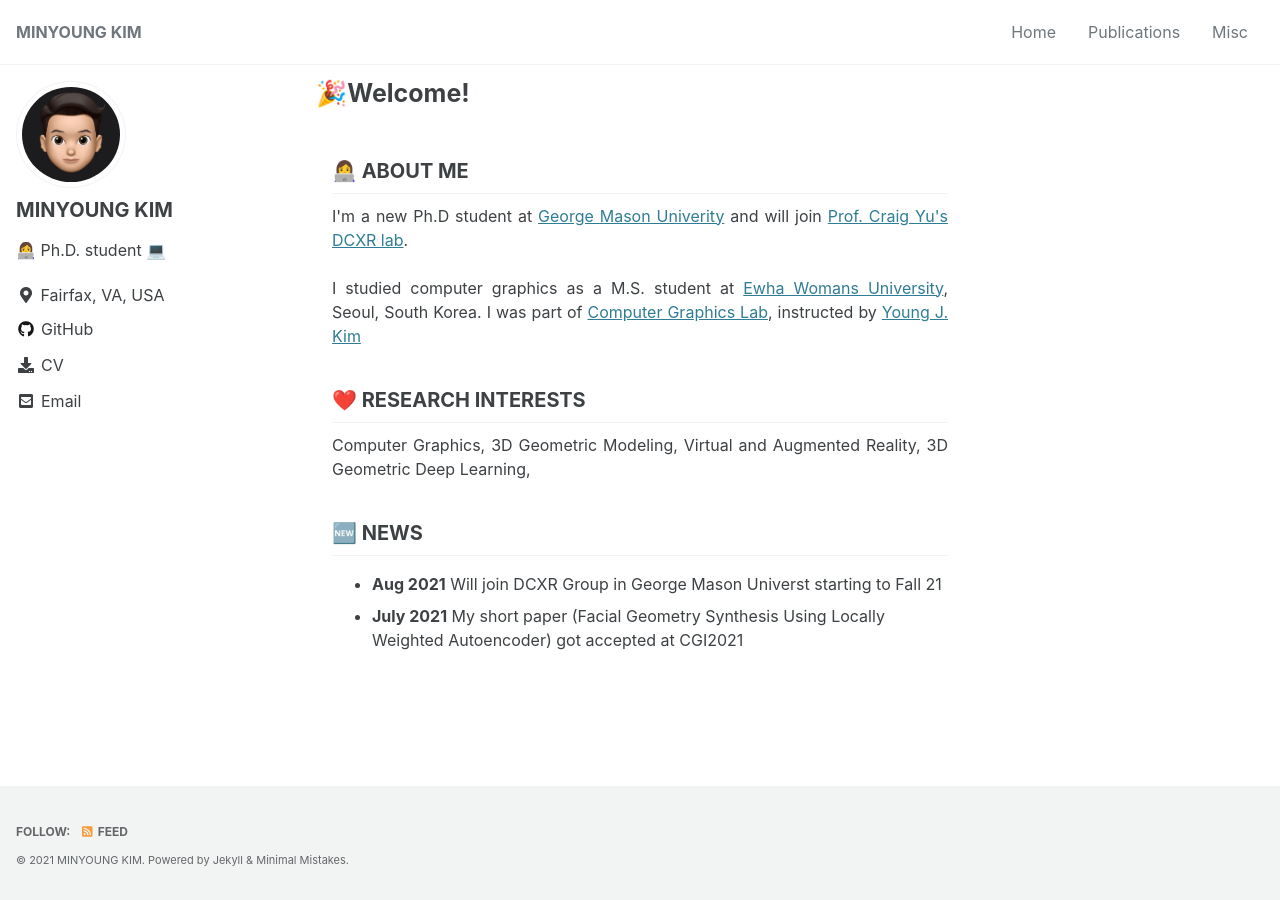
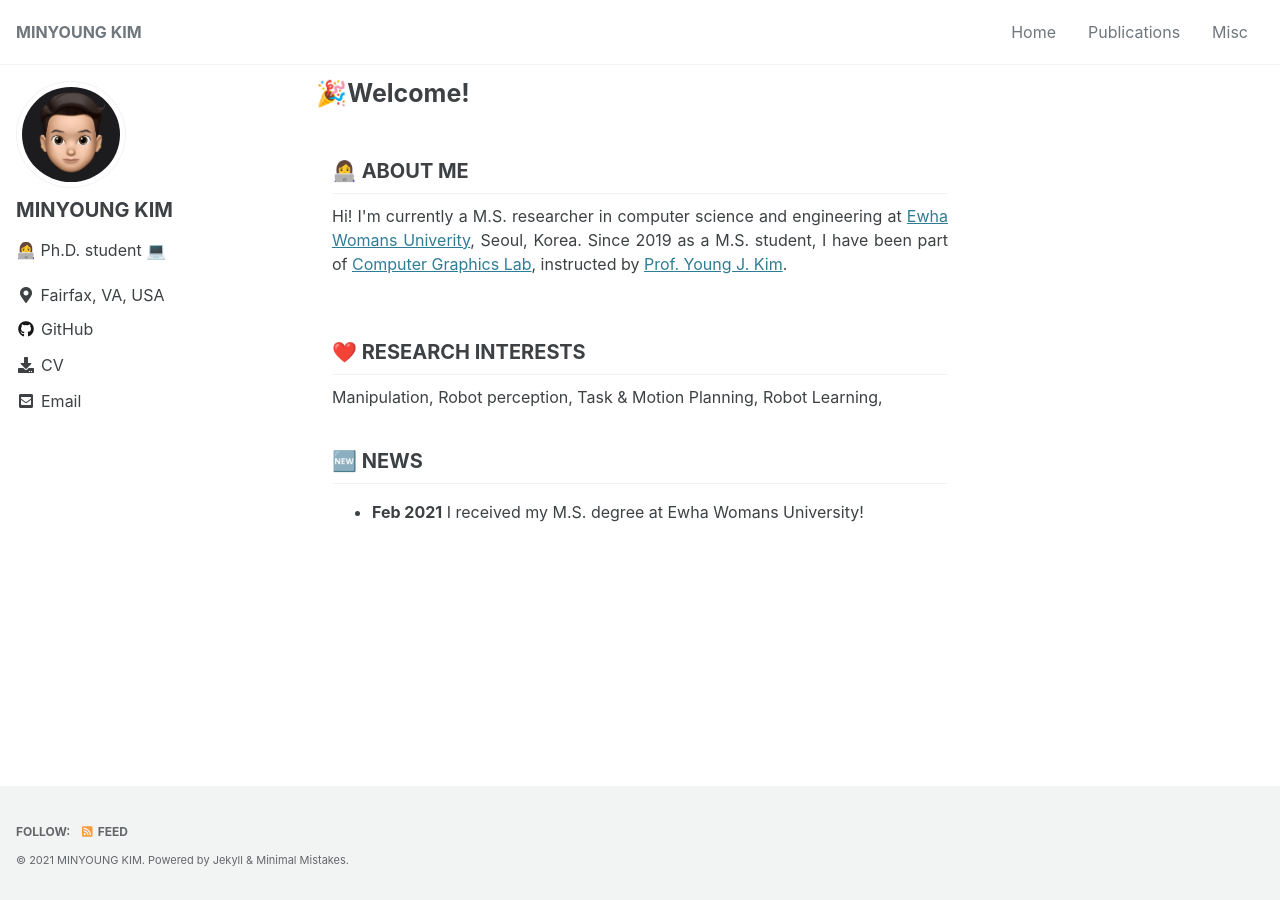
Before and after one commit to syunni33/siyeonkim33.github.io, a Jekyll site: the page built from index.html, in a window 1280 px wide. Built offline with Jekyll 4.4.1, drawn with Linux system fonts in a browser that asks for light colours; cached includes are drawn as plain includes; the list of posts is cut into pages by our own code.

Commit message:
Update index.html

```diff
--- a/index.html
+++ b/index.html
@@ -13,24 +13,21 @@ author_profile: true
 		<!-- <i class="fas fa-user" aria-hidden="true"></i> -->
 		<strong>👩‍💻 ABOUT ME </strong></h2>
 	<p style="text-align: justify">
-		I'm a new Ph.D student at <a href="https://www2.gmu.edu/">George Mason Univerity</a> and will join <a href="https://craigyuyu.github.io/home/index.html">Prof. Craig Yu's DCXR lab</a>.
+		Hi! I'm currently a M.S. researcher in computer science and engineering at <a href="https://ewha.ac.kr/ewha/index.do/">Ewha Womans Univerity</a>, Seoul, Korea. Since 2019 as a M.S. student, I have been part of <a href="http://graphics.ewha.ac.kr/">Computer Graphics Lab</a>, instructed by <a href="http://home.ewha.ac.kr/~kimy/">Prof. Young J. Kim</a>.
 		<br>
 		<br>
-        I studied computer graphics as a M.S. student at <a href="http://ewha.ac.kr">Ewha Womans University</a>, Seoul, South Korea.
-        I was part of <a href="http://graphics.ewha.ac.kr">Computer Graphics Lab</a>, instructed by
-        <a href="http://home.ewha.ac.kr/~kimy/">Young J. Kim</a>
 	</p>
 	<!-- <i class="fas fa-heart" style="color:#F38089" aria-hidden="true"></i> -->
 	<h2>❤️ RESEARCH INTERESTS</h2>
 	<p style="text-align: justify">
-			Computer Graphics,
-			3D Geometric Modeling,
-			Virtual and Augmented Reality,
-			3D Geometric Deep Learning,
+			Manipulation,
+			Robot perception,
+			Task & Motion Planning,
+			Robot Learning,
 		</p>
 	<h2><strong>🆕 NEWS</strong></h2>
 	<ul>
-		<li> <strong>Aug 2021</strong> Will join DCXR Group in George Mason Universt starting to Fall 21		</li>
-		<li> <strong>July 2021</strong> My short paper (Facial Geometry Synthesis Using Locally Weighted Autoencoder)	got accepted at CGI2021	</li>
+<!-- 		<li> <strong>Aug 2021</strong> Will join DCXR Group in George Mason Universt starting to Fall 21</li> -->
+		<li> <strong>Feb 2021</strong> I received my M.S. degree at Ewha Womans University! </li>
 	</ul>
 </body>
```
